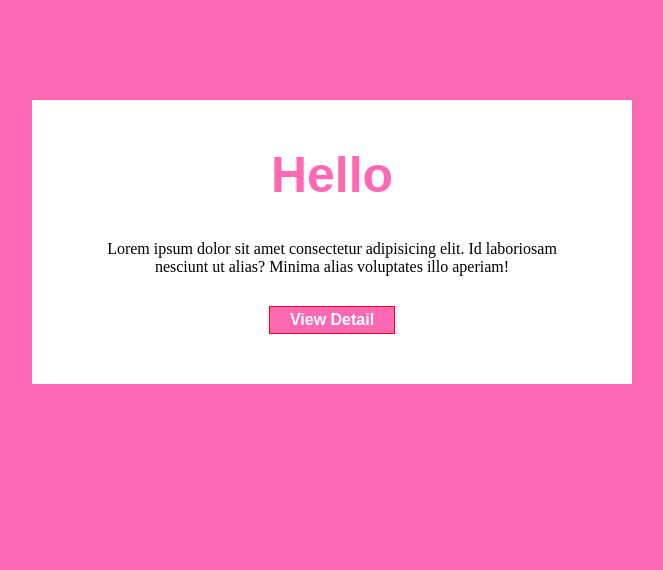
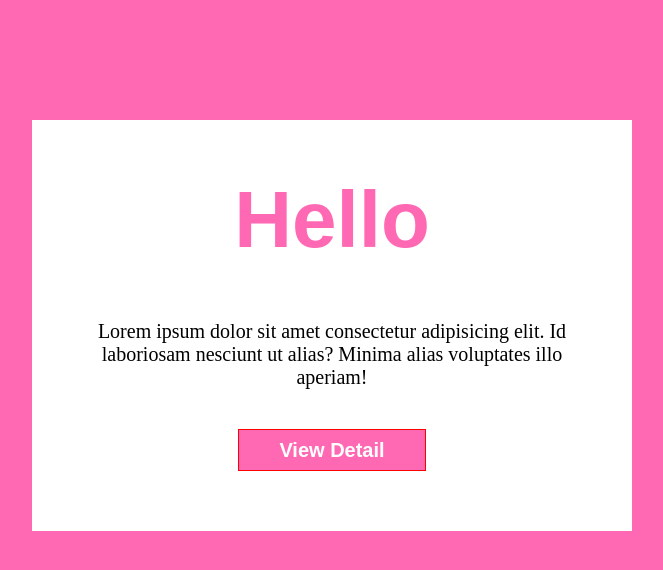
Before and after one commit to seungyeop12/second-day, a plain HTML site: page index.html in a window 1280 px wide. Shown: the whole page, without its empty margins (308-971 px from the left). Drawn offline with Linux system fonts and the light colour scheme.

Commit message:
폰트크기, 간격등을 rem으로 설정

```diff
--- a/scss/_variable.scss
+++ b/scss/_variable.scss
@@ -1,5 +1,7 @@
 html {
 	--color1: hotpink;
 	--color2: aqua;
-	--color3: orange;
+	--color3: lightgreen;
+	font-size: 20px;
 }
+//1rem : 16px;
--- a/scss/style.scss
+++ b/scss/style.scss
@@ -5,25 +5,25 @@ body {
 
 	section {
 		width: 600px;
-		padding: 50px;
+		padding: 3rem;
 		background: #fff;
-		margin: 100px auto;
+		margin: 6rem auto;
 		text-align: center;
 
 		h1 {
-			font: bold 50px/1 'arial';
+			font: bold 4rem/1 'arial';
 			color: var(--color1);
-			margin-bottom: 40px;
+			margin-bottom: 3rem;
 		}
 		p {
-			margin-bottom: 30px;
+			margin-bottom: 2rem;
 		}
 		a {
 			display: inline-block;
 			border: 1px solid red;
-			padding: 5px 20px;
+			padding: 0.5rem 2rem;
 			background: var(--color1);
-			font: bold 16px/1 'arial';
+			font: bold 1rem/1 'arial';
 			color: #fff;
 		}
 	}
```
Also changed, not shown: css/style.css, 1 other file.
